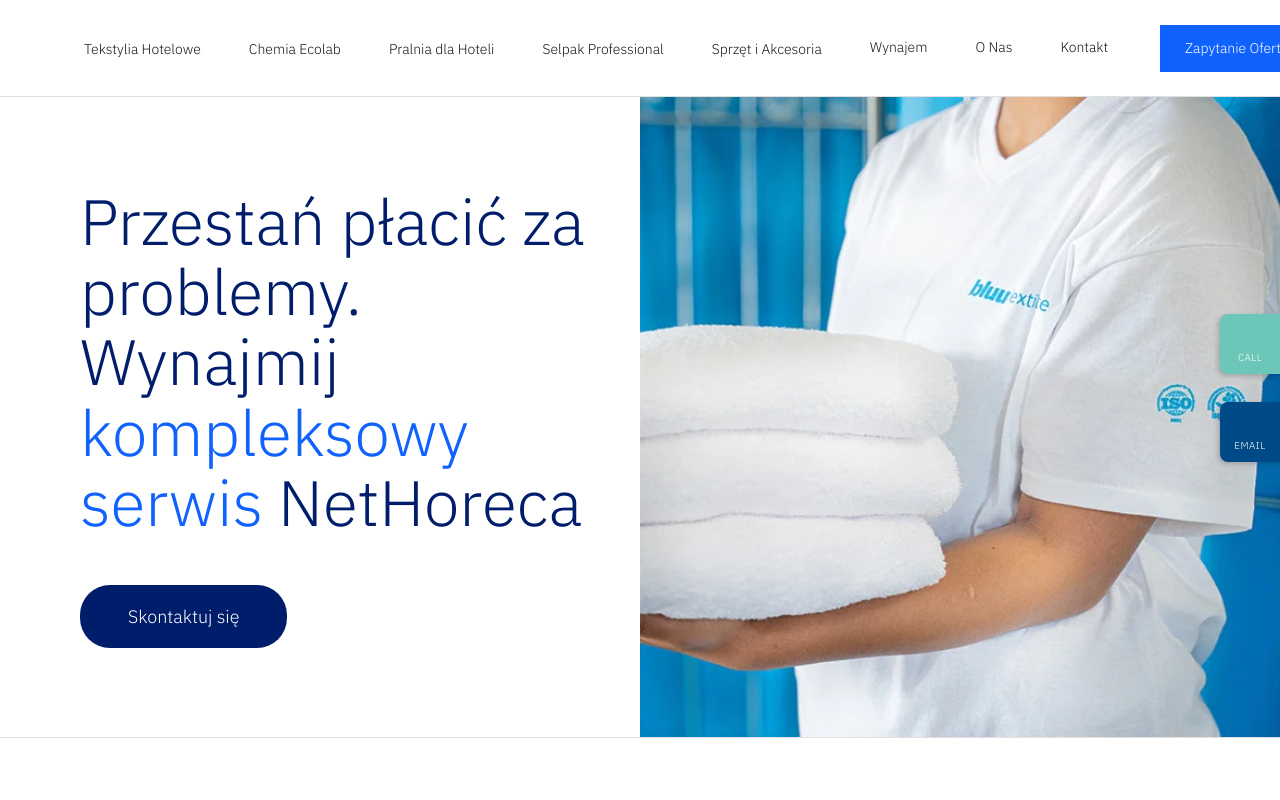
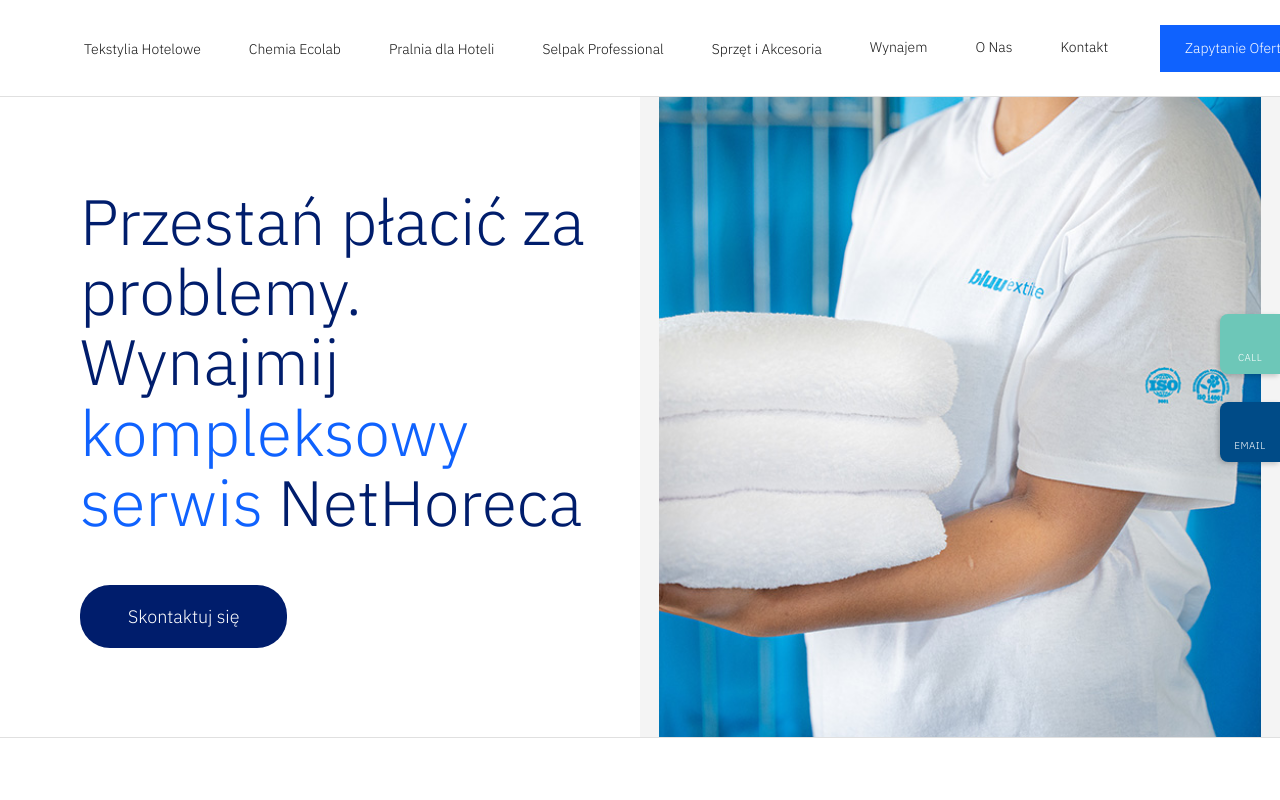
Before and after one commit to czterypokoje-lgtm/nethoreca-website, a Next.js app: page / in a window 1280 px wide. Shown: the top 800 px of the page. Built offline with nearby package versions, Linux system fonts and the light colour scheme; some icons are missing.

Commit message:
Optimize logistics hero image size and quality

```diff
--- a/src/app/page.tsx
+++ b/src/app/page.tsx
@@ -63,14 +63,14 @@
             </div>
 
             {/* Right Column - Hero Image */}
-            <div className={styles.heroVisual} style={{ minHeight: '600px', height: '100%', position: 'relative', width: '100%' }}>
+            <div className={styles.heroVisual} style={{ minHeight: '400px', height: '100%', position: 'relative', width: '100%' }}>
               <Image
-                src="/images/home/logistyka-serwis.webp"
+                src="/images/home/logistyka-serwis.jpg"
                 alt="Pracownik serwisu logistycznego z zapasem czystych, najwyższej jakości ręczników hotelowych"
                 fill
                 priority
                 className={styles.heroImage}
-                style={{ objectFit: 'cover', objectPosition: 'center top' }}
+                style={{ objectFit: 'contain', objectPosition: 'center center' }}
                 sizes="(max-width: 1024px) 100vw, 50vw"
               />
             </div>
```
Also changed, not shown: public/images/home/logistyka-serwis.jpg (added).
